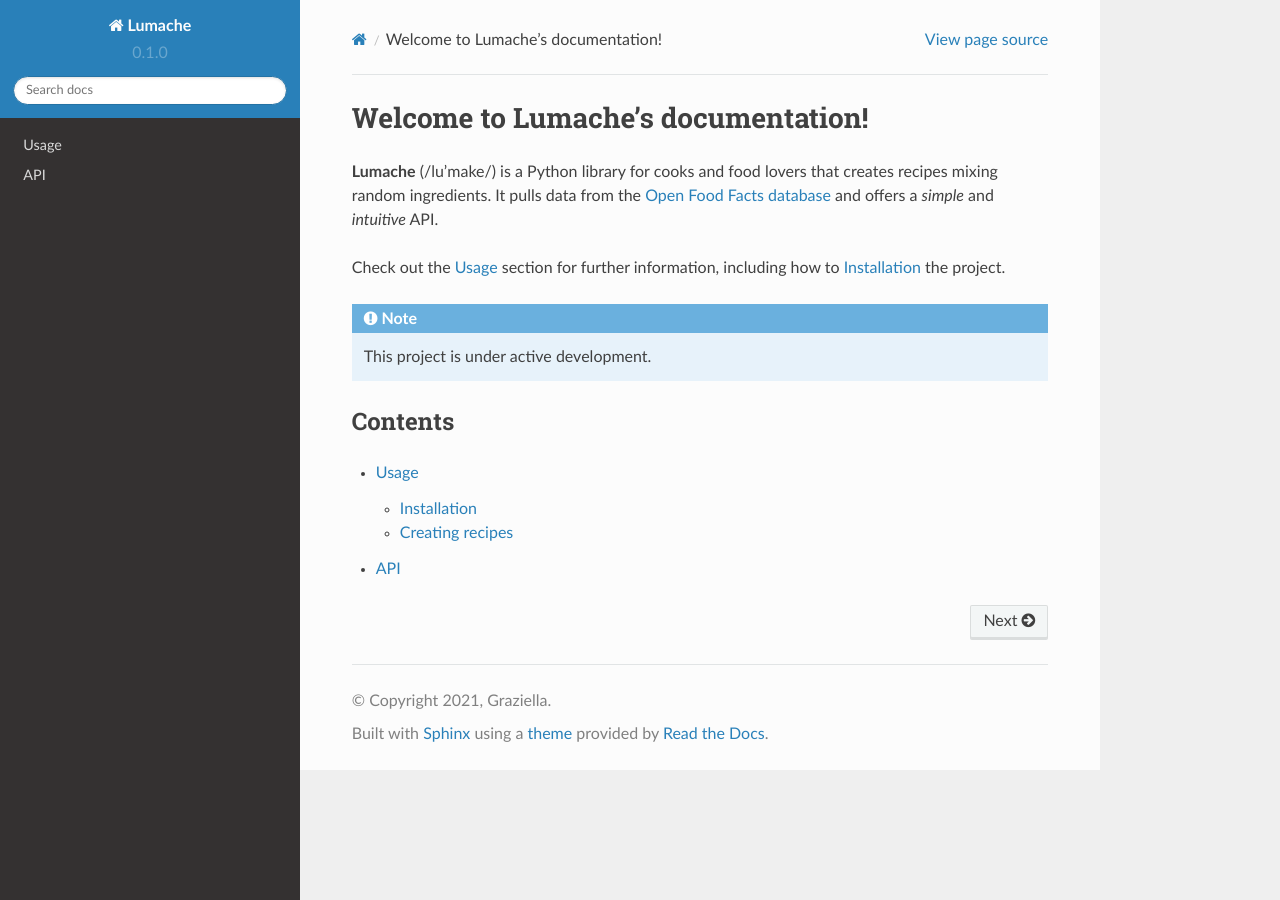
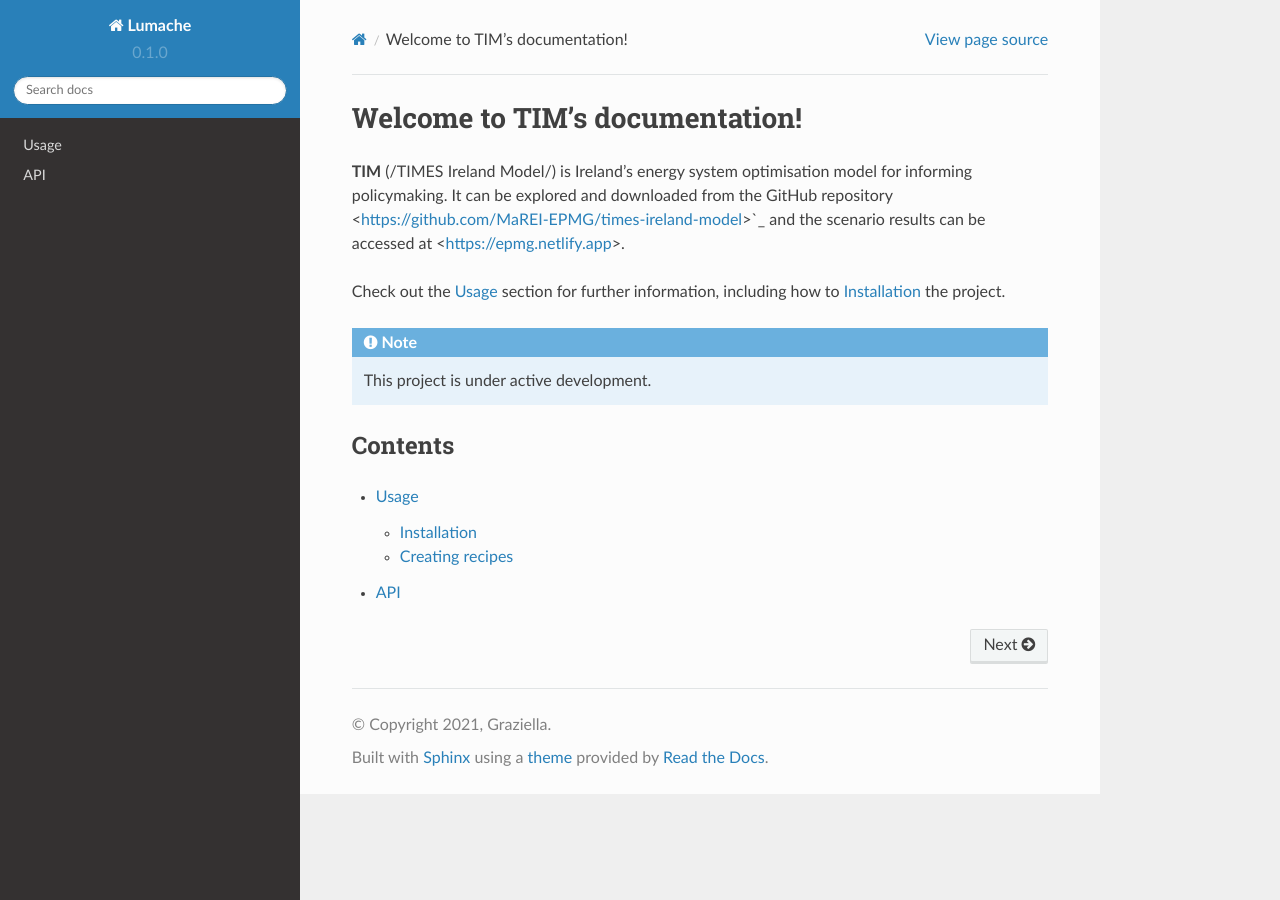
Before and after one commit to BakytzhanSuleimenov/readthedocs_tut, a Sphinx documentation site: the page built from docs/source/index.rst, in a window 1280 px wide. Built offline with Sphinx 7.4.7 and the Read the Docs theme 2.0.0, drawn with Linux system fonts in a browser that asks for light colours.

Commit message:
Update index.rst

```diff
--- a/docs/source/index.rst
+++ b/docs/source/index.rst
@@ -1,10 +1,9 @@
-Welcome to Lumache's documentation!
+Welcome to TIM's documentation!
 ===================================
 
-**Lumache** (/lu'make/) is a Python library for cooks and food lovers
-that creates recipes mixing random ingredients.
-It pulls data from the `Open Food Facts database <https://world.openfoodfacts.org/>`_
-and offers a *simple* and *intuitive* API.
+**TIM** (/TIMES Ireland Model/) is Ireland's energy system optimisation model for informing policymaking.
+It can be explored and downloaded from the GitHub repository <https://github.com/MaREI-EPMG/times-ireland-model>`_
+and the scenario results can be accessed at <https://epmg.netlify.app>.
 
 Check out the :doc:`usage` section for further information, including
 how to :ref:`installation` the project.
```
